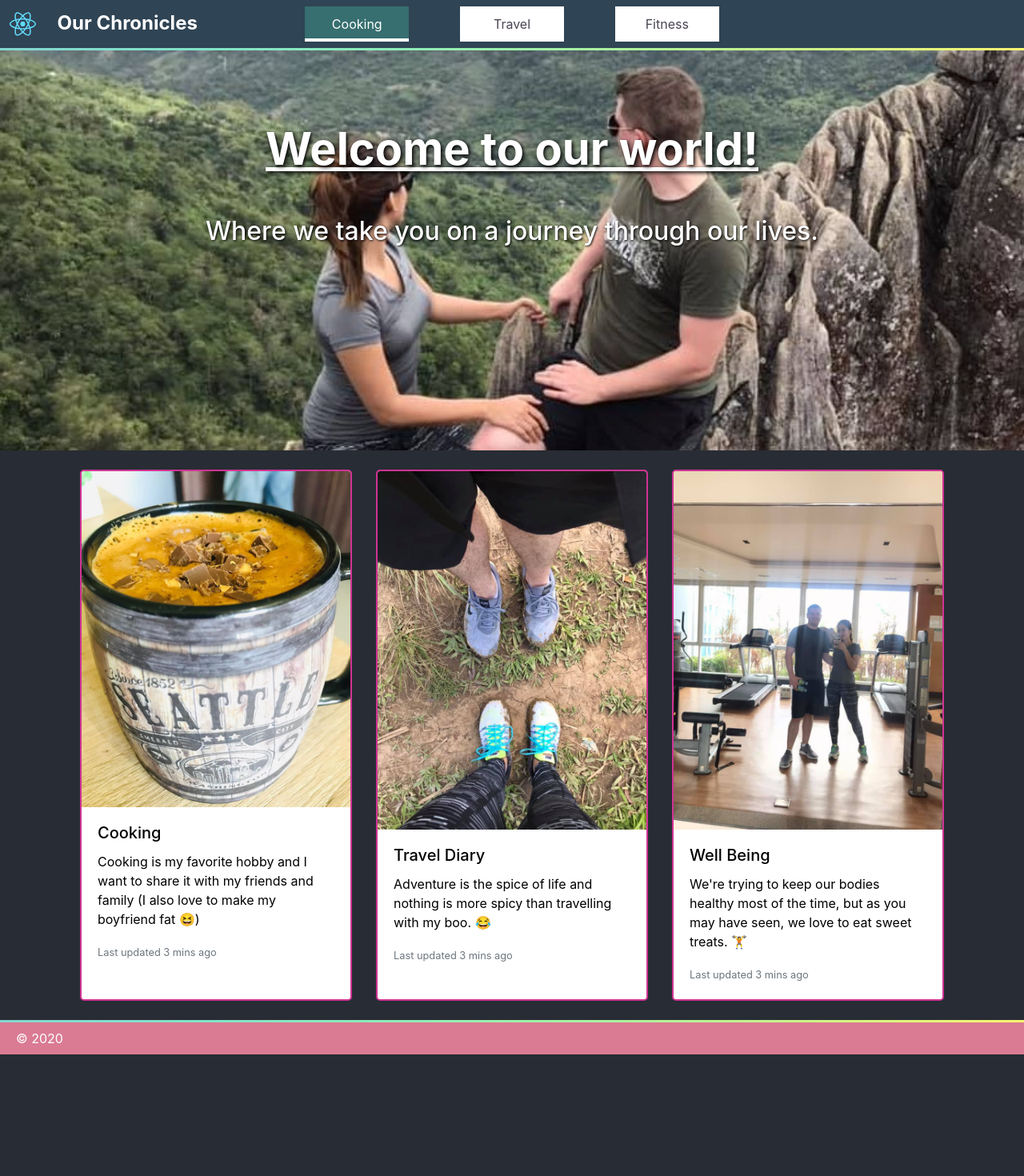
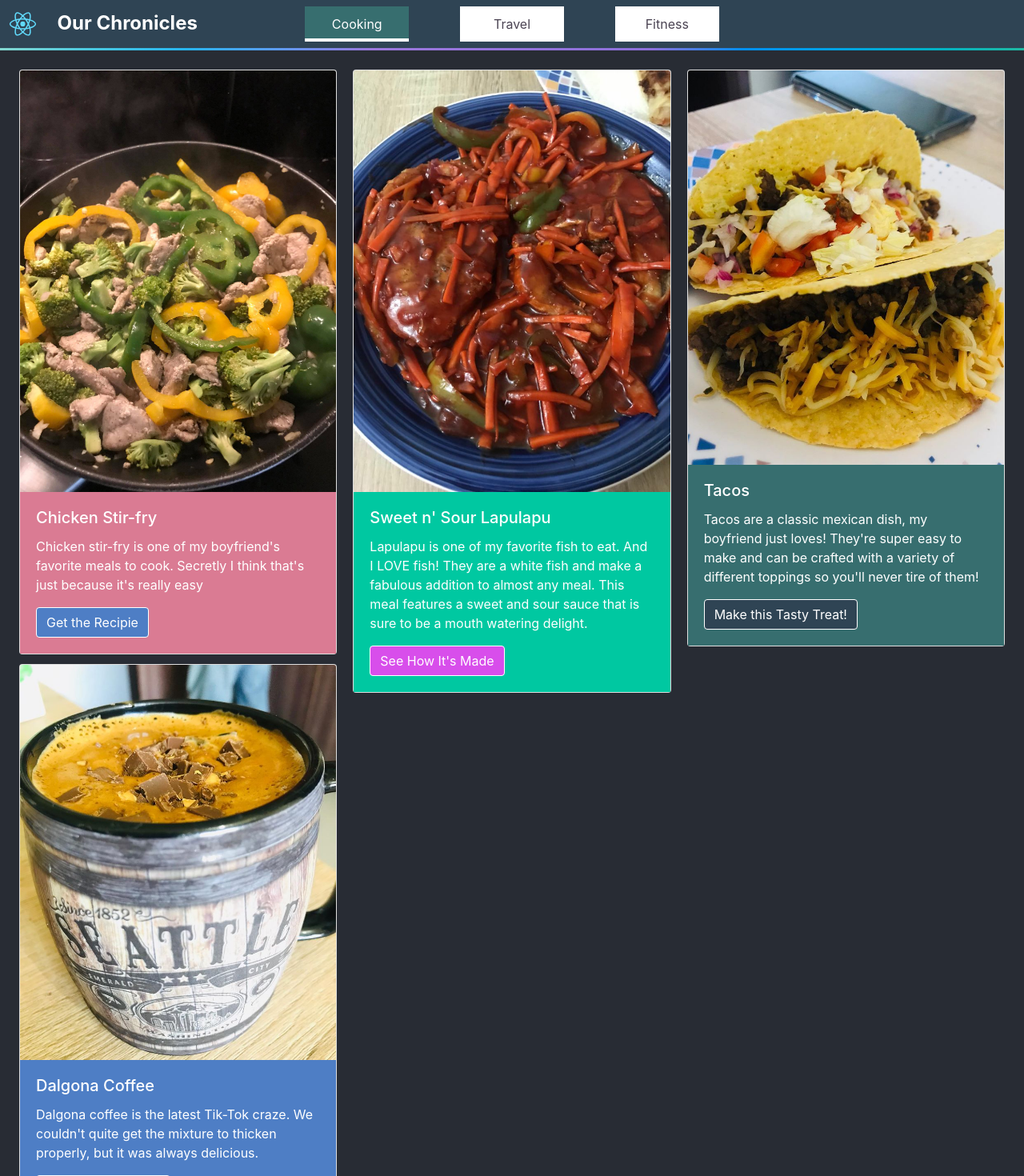
Before and after one commit to Crazyloon/chronicles, a React (Create React App) app: page /cooking in a window 1280 px wide. Shown: the top 1470 px of the page at 80% size. Before the commit the page ends 1318 px from the top, so only its background shows below. Built offline with nearby package versions, Linux system fonts and the light colour scheme.

Commit message:
add cooking page

```diff
--- a/src/App.js
+++ b/src/App.js
@@ -10,6 +10,7 @@ import HomePage from './pages/home';
 import NotFoundPage from './pages/notfoundpage';
 import Footer from './components/footer/footer';
 import { HorizontalBorder } from './components/border/border';
+import Cooking from './pages/cooking';
 
 const history = createBrowserHistory();
 
@@ -34,16 +35,16 @@ function App() {
     <>
       <Router history={history}>
         <Navigation pages={navigationPages} />
-        <HorizontalBorder />
+        <HorizontalBorder primaryColor={true} gradientDirection={'rl'}/>
         <Switch>
           <Route exact path="/" component={HomePage} />
-          <Route exact path="/cooking" component={HomePage} />
+          <Route exact path="/cooking" component={Cooking} />
           <Route exact path="/travel" component={HomePage} />
           <Route exact path="/fitness" component={HomePage} />
           <Route exact component={NotFoundPage} />
         </Switch>
       </Router>
-      <HorizontalBorder classList={['mt-4']} />
+      <HorizontalBorder classList={['mt-4']}  primaryColor={false} gradientDirection={'lr'}/>
       <Footer />
     </>
   );
--- a/src/components/border/border.js
+++ b/src/components/border/border.js
@@ -1,18 +1,46 @@
 import React from 'react';
 import styles from './border.module.scss';
 
-export const HorizontalBorder = ({classList}) => {
+export const HorizontalBorder = ({classList, primaryColor, gradientDirection}) => {
   const classes = classList ? classList.join(' ') + ' ' : '';
 
+  let color;
+  switch(gradientDirection){
+    case 'lr': color = primaryColor ? styles.plr : styles.slr;
+      break;
+    case 'rl': color = primaryColor ? styles.prl : styles.srl;
+      break;
+    case 'lb': color = primaryColor ? styles.plb : styles.slb;
+      break;
+    case 'rb': color = primaryColor ? styles.prb : styles.srb;
+      break;
+
+    default: color = styles.plr;
+  }
+
   return (
-    <div className={classes + styles.horizontalBorder}></div>
+    <div className={classes + styles.horizontalBorder + ' ' + color}></div>
     );
   }
 
-export const VerticalBorder = ({classList}) => {
+export const VerticalBorder = ({classList, primaryColor, gradientDirection}) => {
   const classes = classList ? classList.join(' ') + ' ' : '';
 
+  let color;
+  switch(gradientDirection){
+    case 'lr': color = primaryColor ? styles.plr : styles.slr;
+      break;
+    case 'rl': color = primaryColor ? styles.prl : styles.srl;
+      break;
+    case 'lb': color = primaryColor ? styles.plb : styles.slb;
+      break;
+    case 'rb': color = primaryColor ? styles.prb : styles.srb;
+      break;
+
+    default: color = styles.plr;
+  }
+
   return (
-    <div className={classes + styles.verticalBorder}></div>
+    <div className={classes + styles.verticalBorder + ' ' + color}></div>
    );
 }
--- a/src/components/border/border.module.scss
+++ b/src/components/border/border.module.scss
@@ -3,11 +3,35 @@
 .horizontalBorder{
   width: 100%;
   height: 3px;
-  background-image: $secondary-gradiant-lr;
 }
 
 .verticalBorder{
   width: 3px;
   height: 100%;
+}
+
+.plr {
+  background-image: $primary-gradiant-lr;
+}
+.plb {
+  background-image: $primary-gradiant-lb;
+}
+.prb {
+  background-image: $primary-gradiant-rb;
+}
+.prl {
+  background-image: $primary-gradiant-rl;
+}
+
+.slr {
+  background-image: $secondary-gradiant-lr;
+}
+.slb {
+  background-image: $secondary-gradiant-lb;
+}
+.srb {
   background-image: $secondary-gradiant-rb;
 }
+.srl {
+  background-image: $secondary-gradiant-rl;
+}
--- a/src/components/card/card.js
+++ b/src/components/card/card.js
@@ -1,6 +1,7 @@
 import React from 'react';
 import styles from "./card.module.scss";
 import classNames from 'classnames';
+import { HorizontalBorder } from '../border/border';
 
 
 /**
@@ -24,6 +25,7 @@ const Card = ({imgSrc, heading, body, link}) => {
     <>
       <a href={link} className={cardClasses}>
           <img src={imgSrc} className="card-img-top" alt="..." />
+          <HorizontalBorder primaryColor={true} gradientDirection={'rl'}/>
           <div className="card-body">
             <h5 className="card-title">{heading}</h5>
             <p className="card-text">{body}</p>
--- a/src/components/footer/footer.module.scss
+++ b/src/components/footer/footer.module.scss
@@ -2,7 +2,7 @@
 
 .footer {
   height: 40px;
-  background-color: $c-ternary;
+  background-color: $c-quaternary;
   display: flex;
   align-items: center;
   padding-left: 20px;
--- a/src/components/navigation/navigation.scss
+++ b/src/components/navigation/navigation.scss
@@ -6,6 +6,9 @@ header.navigation {
   min-height: 60px;
   background: $c-primary;
   display: flex;
+  // position: fixed;
+  // width: 100vw;
+  // z-index: 10;
 }
 
 .navigation {
--- /dev/null
+++ b/src/pages/cooking.js
@@ -0,0 +1,65 @@
+import React from 'react';
+import { CardColumns, Card, Button } from 'react-bootstrap'
+
+import chickenBroccoli from '../images/chicken_broccoli.jpg';
+import dalgona from '../images/dalgona.jpg';
+import lapulapu from '../images/lapulapu-fish.jpg';
+import tacos from '../images/tacos.jpg';
+
+
+const Cooking = () => {
+  return (
+    <CardColumns className='m-4'>
+      <Card>
+        <Card.Img variant="top" src={chickenBroccoli} />
+        <Card.Body className="bg-t">
+          <Card.Title>Chicken Stir-fry</Card.Title>
+          <Card.Text>
+            Chicken stir-fry is one of my boyfriend's favorite meals to cook.
+            Secretly I think that's just because it's really easy
+          </Card.Text>
+          <Button variant="blue">Get the Recipie</Button>
+        </Card.Body>
+      </Card>
+      <Card>
+        <Card.Img variant="top" src={dalgona} />
+        <Card.Body className="bg-blue">
+          <Card.Title>Dalgona Coffee</Card.Title>
+          <Card.Text>
+            Dalgona coffee is the latest Tik-Tok craze. We couldn't quite
+            get the mixture to thicken properly, but it was always delicious.
+          </Card.Text>
+          <Button variant="ternary">See How It's Made</Button>
+        </Card.Body>
+      </Card>
+      <Card>
+        <Card.Img variant="top" src={lapulapu} />
+        <Card.Body className="bg-lblue">
+          <Card.Title>Sweet n' Sour Lapulapu</Card.Title>
+          <Card.Text>
+            Lapulapu is one of my favorite fish to eat. And I LOVE fish!
+            They are a white fish and make a fabulous addition to almost any meal.
+            This meal features a sweet and sour sauce that is sure to be a mouth
+            watering delight.
+          </Card.Text>
+          <Button variant="lpurple">See How It's Made</Button>
+        </Card.Body>
+      </Card>
+      <Card>
+        <Card.Img variant="top" src={tacos} />
+        <Card.Body className="bg-q">
+          <Card.Title>Tacos</Card.Title>
+          <Card.Text>
+            Tacos are a classic mexican dish, my boyfriend just loves! They're
+            super easy to make and can be crafted with a variety of different
+            toppings so you'll never tire of them!
+          </Card.Text>
+          <Button variant="prime">Make this Tasty Treat!</Button>
+        </Card.Body>
+      </Card>
+
+    </CardColumns>
+   );
+}
+
+export default Cooking;
--- a/src/pages/home.js
+++ b/src/pages/home.js
@@ -1,6 +1,5 @@
 import React from 'react';
 import Hero from '../components/hero/hero';
-
 import CardDeck from '../components/card-deck/card-deck';
 import coffee from '../images/dalgona.jpg';
 import dirtyShoes from '../images/dirty-shoes.jpg'
@@ -12,21 +11,21 @@ const cards = [
     heading: 'Cooking',
     body: `Cooking is my favorite hobby and I want to share it with
     my friends and family (I also love to make my boyfriend fat 😆)`,
-    url: ''
+    url: '/Cooking'
   },
   {
     src: dirtyShoes,
     heading: 'Travel Diary',
     body: `Adventure is the spice of life and nothing is more spicy
     than travelling with my boo. 😂`,
-    url: ''
+    url: '/Travel'
   },
   {
     src: gym,
     heading: 'Well Being',
     body: `We're trying to keep our bodies healthy most of the time,
     but as you may have seen, we love to eat sweet treats. 🏋`,
-    url: ''
+    url: '/Fitness'
   }
 ]
 
--- a/src/styles/base.scss
+++ b/src/styles/base.scss
@@ -24,6 +24,18 @@ body {
 .color-g {
   color: $c-gray !important;
 }
+.color-lblue {
+  color: $c-lblue !important;
+}
+.color-blue {
+  color: $c-blue !important;
+}
+.color-lpurple {
+  color: $c-lpurple !important;
+}
+.color-purple {
+  color: $c-purple !important;
+}
 .color-b {
   color: $c-black !important;
 }
@@ -49,9 +61,57 @@ body {
 .bg-g {
   background-color: $c-gray !important;
 }
+.bg-lblue {
+  background-color: $c-lblue !important;
+}
+.bg-blue {
+  background-color: $c-blue !important;
+}
+.bg-lpurple {
+  background-color: $c-lpurple !important;
+}
+.bg-purp {
+  background-color: $c-purple !important;
+}
 .bg-b {
   background-color: $c-black !important;
 }
 .bg-w {
   background-color: $c-white !important;
 }
+
+
+// @include button-variant($background, $border, $hover-background: darken($background, 7.5%), $hover-border: darken($border, 10%), $active-background: darken($background, 10%), $active-border: darken($border, 12.5%))
+// @include button-outline-variant($color, $color-hover: color-yiq($color), $active-background: $color, $active-border: $color)
+// Button sizes
+// @include button-size($padding-y, $padding-x, $font-size, $line-height, $border-radius)
+.btn-prime {
+  @include button-variant($c-primary, white, scale-color($color: $c-primary, $lightness: -10%));
+  color: $c-white;
+}
+.btn-ternary {
+  @include button-variant($c-ternary, white, scale-color($color: $c-ternary, $lightness: -10%));
+  color: $c-white;
+}
+.btn-quaternary {
+  @include button-variant($c-quaternary, white, scale-color($color: $c-quaternary, $lightness: -10%));
+}
+
+.btn-alternate {
+  @include button-variant($c-alternate, white, scale-color($color: $c-alternate, $lightness: -10%));
+}
+
+.btn-lblue {
+  @include button-variant($c-lblue, white, scale-color($color: $c-lblue, $lightness: -10%));
+}
+
+.btn-blue {
+  @include button-variant($c-blue, white, scale-color($color: $c-blue, $lightness: -10%));
+}
+
+.btn-lpurple {
+  @include button-variant($c-lpurple, white, scale-color($color: $c-lpurple, $lightness: -10%));
+}
+.btn-purple {
+  @include button-variant($c-purple, white, scale-color($color: $c-purple, $lightness: -10%));
+}
--- a/src/styles/variables.scss
+++ b/src/styles/variables.scss
@@ -1,6 +1,6 @@
 // Your variable overrides
 // $primary:       #CF06CF;
-$primary:       #83D7D0;
+// $primary:       #83D7D0;
 $ternary: #D03394;
 // $secondary:     $gray-600 !default;
 // $success:       $green !default;
@@ -22,6 +22,12 @@ $c-secondary: #2e151b;
 $c-ternary: #da7b93;
 $c-quaternary: #376e6f;
 $c-alternate: #1c3334;
+
+$c-lblue: #00C8A1;
+$c-blue: #4e7ec5;
+$c-lpurple: #d84eeb;
+$c-purple: #8B6996;
+
 $c-gray: #4B4453;
 $c-black: #000000;
 $c-white: #ffffff;
```
Also changed, not shown: src/images/chicken_broccoli.jpg (renamed from src/images/chickenwithbroccolii.jpg).
